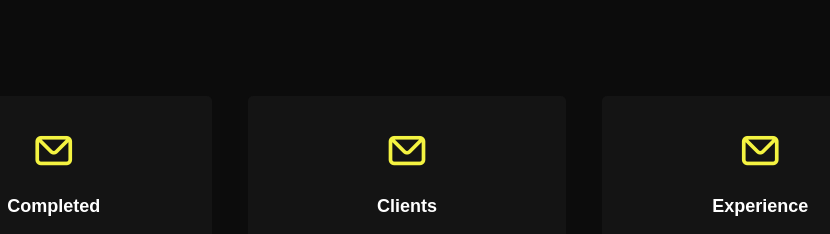
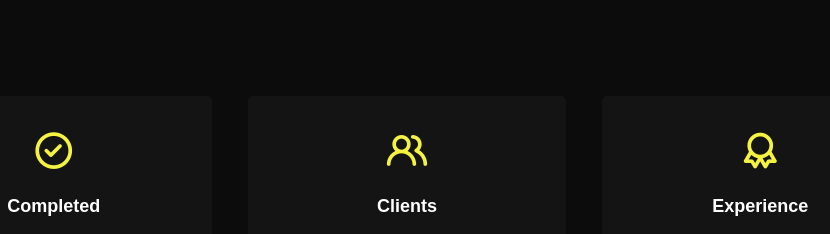
Before and after one commit to ibra0608/portfolio-ibcoding, a plain HTML site: page index.html in a window 1280 px wide. Shown: the part 6100-6334 px from the top of the page, 233-1063 px from the left. Drawn offline with nearby package versions, Linux system fonts and the light colour scheme.

Commit message:
index.html

```diff
--- a/index.html
+++ b/index.html
@@ -300,17 +300,17 @@
         <div class="projects-contents">
             <div class="all-boxes">
             <div class="boxes">
-                <i class="uil uil-envelope"></i>
+                <i class="uil uil-check-circle"></i>
                 <h3>Completed</h3>
                 <span>10+ Satisfied Clients</span>
             </div>
             <div class="boxes">
-                <i class="uil uil-envelope"></i>
+                <i class="uil uil-users-alt"></i>
                 <h3>Clients</h3>
                 <span>+8 Projects Completed</span>
             </div>
             <div class="boxes">
-                <i class="uil uil-envelope"></i>
+                <i class="uil uil-award"></i>
                 <h3>Experience</h3>
                 <span>2+ Years in the field</span>
             </div>
@@ -345,7 +345,7 @@
             </div>
     <div class="box-port 1">
     <div id="close" class="img-box1">
-        <a href="#popup1"><img src="portfolio/portfolio3.jpg" alt="Portfolio 1"></a>
+        <a href="#popup1"><img src="portfolio/portfolio3.1.jpg" alt="Portfolio 1"></a>
     </div>
     <div id="popup1" class="popup">
         <div class="popup-content">
@@ -370,7 +370,7 @@
     </div>
     <div class="box-port 2">
         <div id="close" class="img-box1">
-            <a href="#popup2"><img src="portfolio/portfolio2.jpg" alt="Portfolio 1"></a>
+            <a href="#popup2"><img src="portfolio/portfolio2.0.jpg" alt="Portfolio 1"></a>
         </div>
     <div id="popup2" class="popup">
         <div class="popup-content">
```
